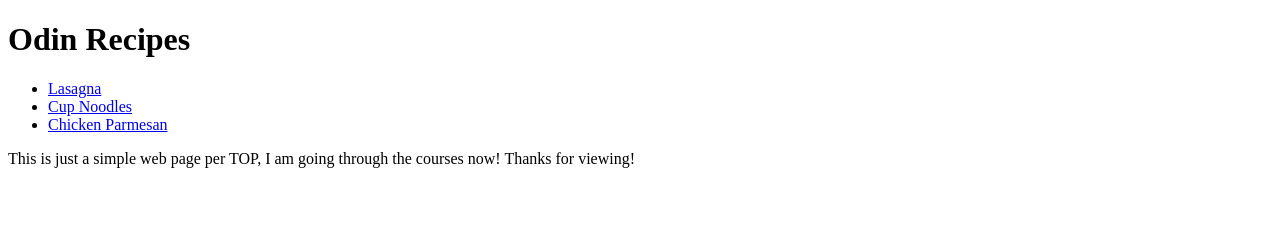
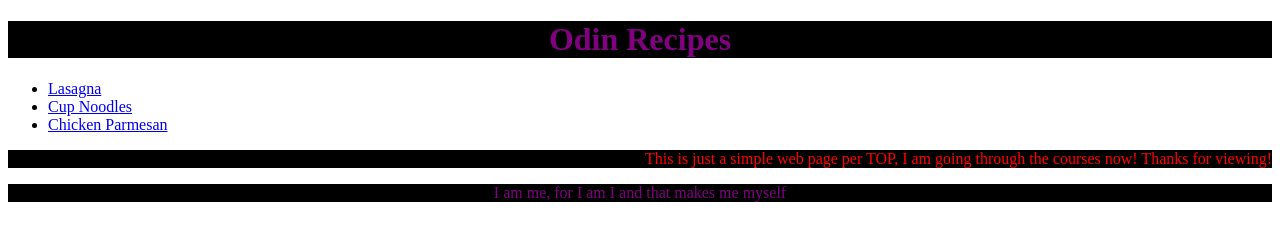
Before and after one commit to dktar01/odin-recipes, a plain HTML site: page index.html in a window 1280 px wide. Drawn offline with Linux system fonts and the light colour scheme.

Commit message:
updated colors and such

```diff
--- a/index.html
+++ b/index.html
@@ -1,6 +1,17 @@
 <!DOCTYPE html>
 <html lang="en">
+
+
+
     <head>
+        <!--index.html-->
+        <link rel="stylesheet" href="styles.css">
+
+
+
+
+
+
         <meta charset="UNF-8">
         <title>Odin Recipes</title>
 
@@ -21,6 +32,7 @@
 
     <p>This is just a simple web page per TOP, I am going through the courses now! Thanks for viewing!</p>
 
+    <p class="about">I am me, for I am I and that makes me myself</p>
 
 
 
--- /dev/null
+++ b/styles.css
@@ -0,0 +1,27 @@
+/* styles.css */
+
+
+
+div {
+   color: white;
+   background-color: black;
+}
+
+p {
+    color: red;
+    background-color: black;
+    text-align: right
+}
+
+p.about {
+    color: Purple;
+    background-color: Black;
+    text-align: center
+}
+
+h1 {
+    Color: purple;
+    background-color: black;
+    text-align: center;
+
+}
```
